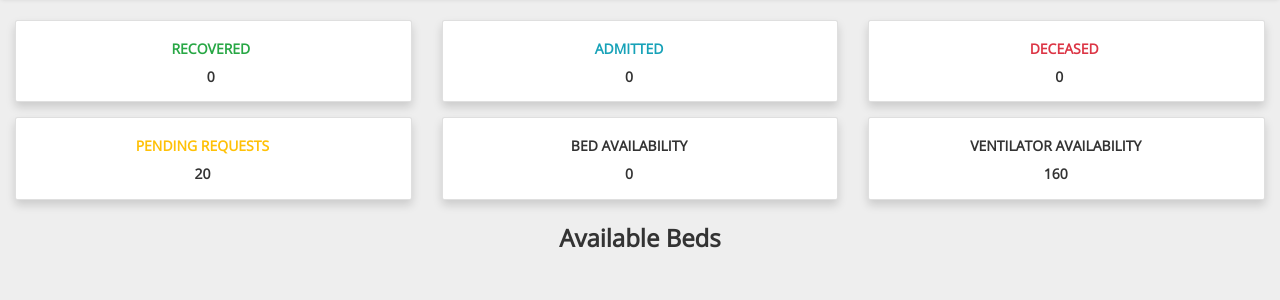
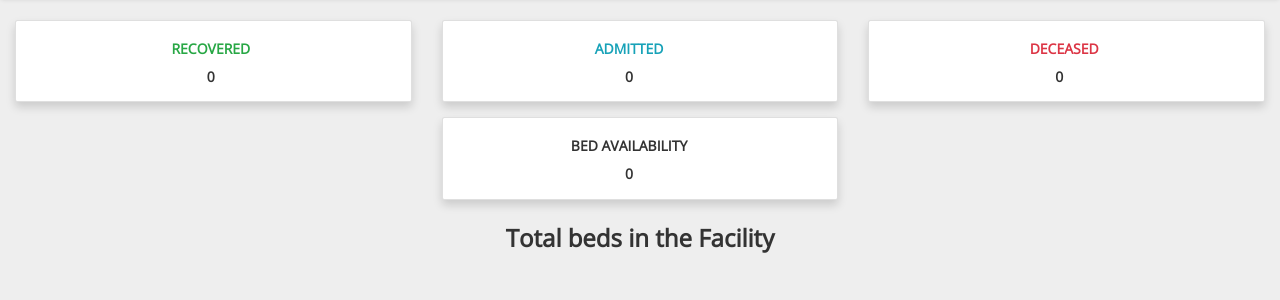
Before and after one commit to Ammoh-Moringa/Hospital-management, a Django app: page / in a window 1280 px wide. Shown: the part 62-362 px from the top of the page. Run offline with Django 3.2, Linux system fonts and the light colour scheme; the visitor is signed in with stand-in values (Sample User, id 1); data that the repository does not hold is empty; some libraries are stand-ins or nearby versions; some web fonts are replaced.

```diff
--- a/hospital/templates/index.html
+++ b/hospital/templates/index.html
@@ -69,24 +69,8 @@ Home
                 </div>
             </div>
         </div>
+        <div class="col-xl-4 col-md-6 col-sm-12 mb-4">
 
-        <!-- Pending Requests Card -->
-        <div class="col-xl-4 col-md-6 col-sm-12 mb-4">
-            <div class="card border-left-warning shadow h-100 py-2">
-                <div class="card-body">
-                    <div class="row no-gutters align-items-center">
-                        <div class="col mr-2">
-                            <div class="text-xs font-weight-bold text-warning text-uppercase mb-1"
-                                style="text-align: center">
-                                Pending Requests</div>
-                            <div class="h5 mb-0 font-weight-bold text-gray-800" style="text-align: center">20</div>
-                        </div>
-                        <div class="col-auto">
-                            <i class="fas fa-comments fa-2x text-gray-300"></i>
-                        </div>
-                    </div>
-                </div>
-            </div>
         </div>
 
         <!-- bed availability -->
@@ -110,26 +94,12 @@ Home
         </div>
 
         <div class="col-xl-4 col-md-6 col-sm-12 mb-4">
-            <div class="card border-left-primary shadow h-100 py-2">
-                <div class="card-body">
-                    <div class="row no-gutters align-items-center">
-                        <div class="col mr-2">
-                            <div class="text-xs font-weight-bold text-blue text-uppercase mb-1"
-                                style="text-align: center">
-                                ventilator availability</div>
-                            <div class="h5 mb-0 font-weight-bold text-gray-800" style="text-align:center">160</div>
-                        </div>
-                        <div class="col-auto">
-                            <i class="fas fa-ambulance fa-2x text-gray-300"></i>
-                        </div>
-                    </div>
-                </div>
-            </div>
+
         </div>
     </div>
 
     <div>
-        <h3 class="font-weight-bold my-3" style="text-align:center;">Available Beds</h3>
+        <h3 class="font-weight-bold my-3" style="text-align:center;">Total beds in the Facility</h3>
     </div>
     <div class="row">
         <!-- .bg-success.grid-box.my-2.mx-2  -->
```
